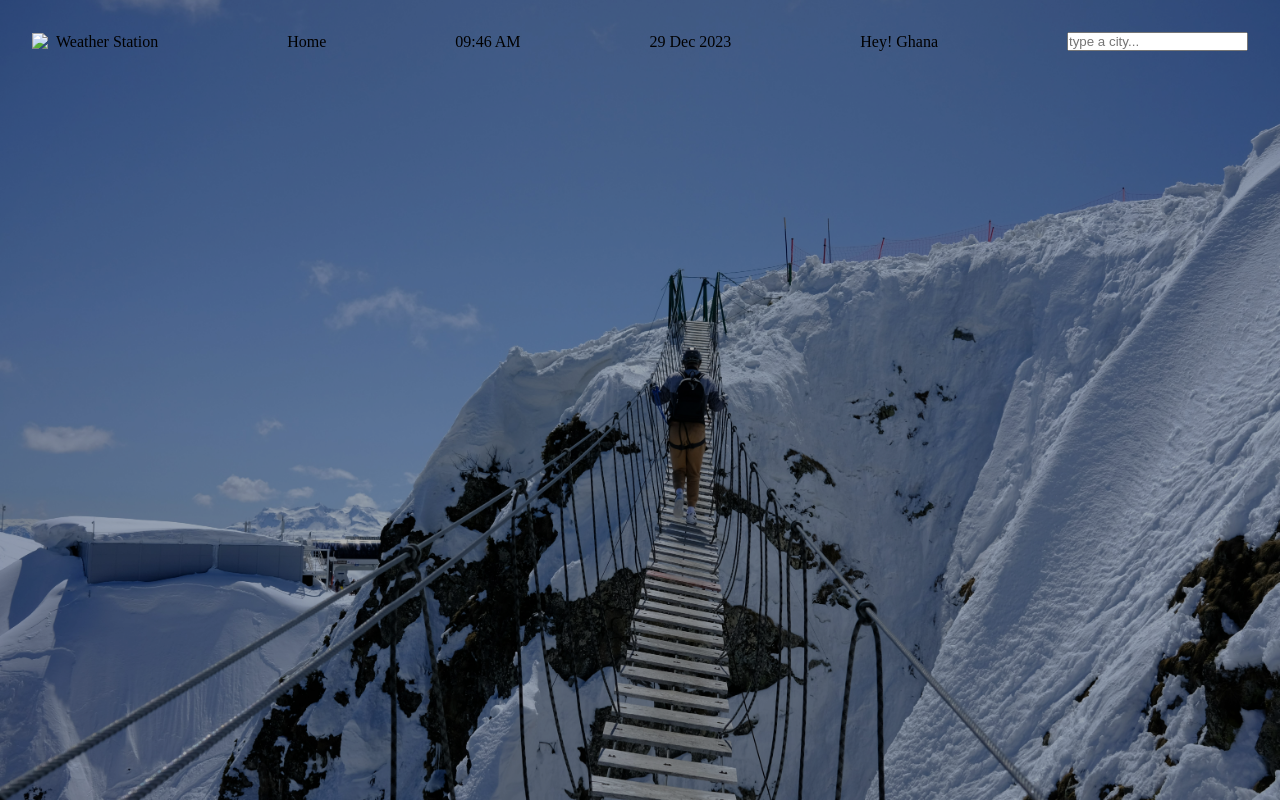
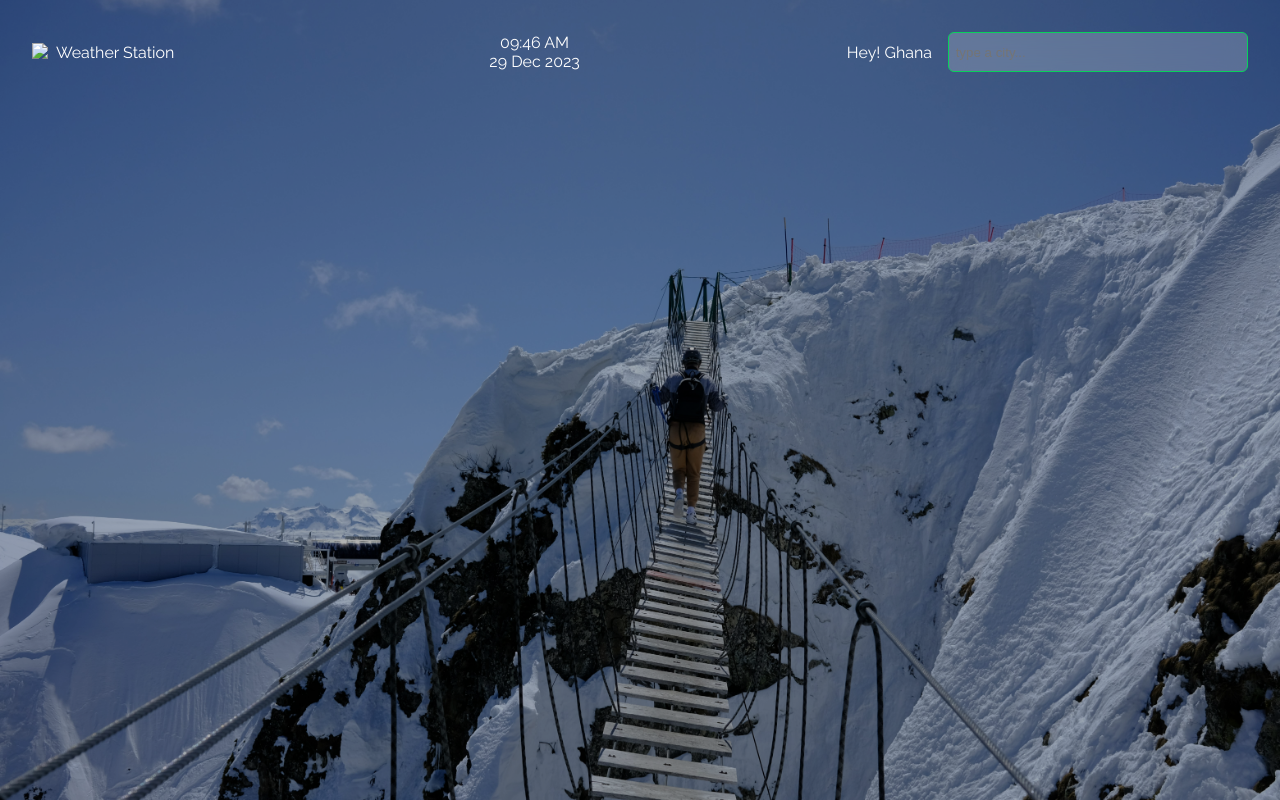
Before and after one commit to albert-bagyo/WIEM, a Flask app: template templates/index.html in a window 1280 px wide. Run offline with Flask 3, Linux system fonts and the light colour scheme; the template is opened without the code that fills it, so the values that code supplies are empty.

Commit message:
add navigation bar

```diff
--- a/static/styles.css
+++ b/static/styles.css
@@ -17,6 +17,8 @@ body {
     box-shadow: inset 0 0 0 2000px rgba(0, 0, 0, 0.3);
     width: 100%;
     height: 100vh;
+    font-family: 'Raleway', sans-serif;
+    color: #fff;
 }
 
 .nav--bar {
@@ -31,3 +33,28 @@ body {
     display: flex;
     gap: .5em;
 }
+.time--date{
+    display: flex;
+    flex-direction: column;
+    justify-content: center;
+    align-items: center;
+    margin-left: 3em;
+}
+
+.aside {
+    display: flex;
+    justify-content: space-between;
+    align-items: center;
+    gap: 1em;
+}
+.search input {
+    width: 300px;
+    height: 40px;
+    background-color: rgba(255, 255, 255, 0.2);
+    border-radius: 6px;
+    backdrop-filter: blur(10px);
+    padding: .5em;
+    outline: none;
+    border-style: none;
+    border: 1px solid #09d15c;
+}
--- a/templates/index.html
+++ b/templates/index.html
@@ -2,6 +2,9 @@
 <html lang="en">
 <head>
     <link rel="stylesheet" href="{{ url_for('static', filename='styles.css')}}">
+    <link rel="preconnect" href="https://fonts.googleapis.com">
+    <link rel="preconnect" href="https://fonts.gstatic.com" crossorigin>
+    <link href="https://fonts.googleapis.com/css2?family=Raleway:ital,wght@0,100..900;1,100..900&display=swap" rel="stylesheet">
     <meta charset="UTF-8">
     <meta name="viewport" content="width=device-width, initial-scale=1.0">
     <title>WIEM</title>
@@ -13,21 +16,25 @@
             <img src="#"/>
             <p>Weather Station</p>
         </div>
-        <div class="nav-links">
-            <p>Home</p>
+        <!-- <div class="nav-links">
+            <p>Home</p> -->
         </div>
+        <section class="time--date">
             <div class="time">
                 <p>09:46 AM</p>
             </div>
             <div class="date">
                 <p>29 Dec 2023</p>
             </div>
+        </section>
+        <section class="aside">
             <div class="greetings">
                 <p>Hey! Ghana</p>
             </div>
             <div class="search">
                 <input type="search" placeholder="type a city...">
             </div>
+        </section>
     </nav>
 </body>
 </html>
```
Lines whose indentation alone changed are shown as unchanged.
